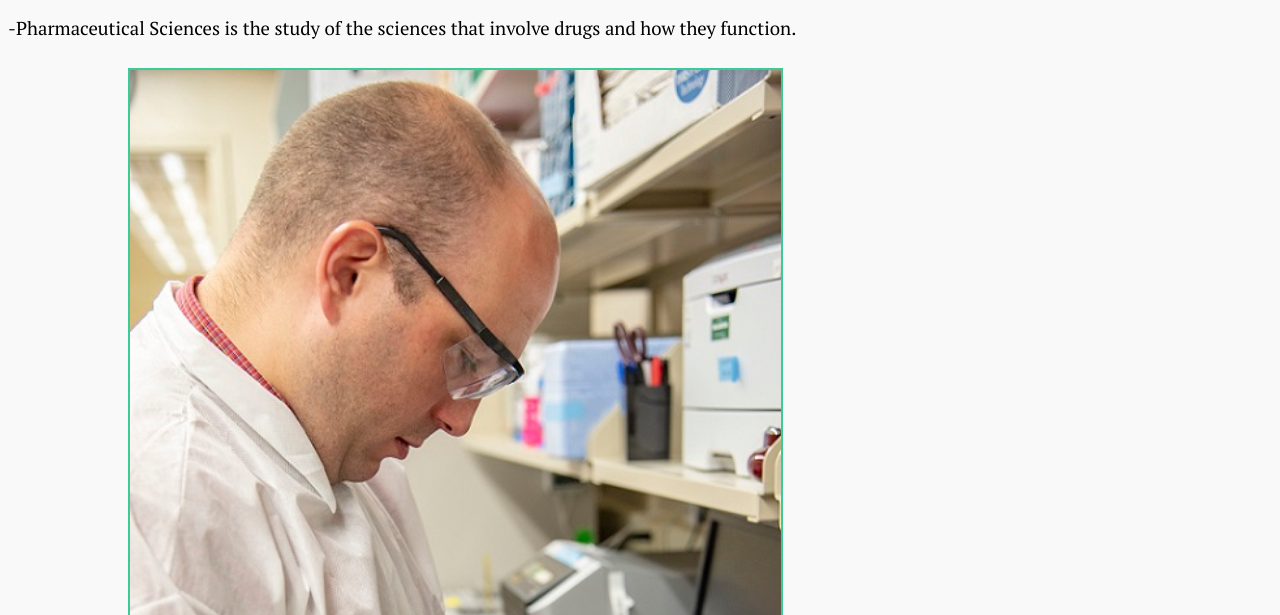
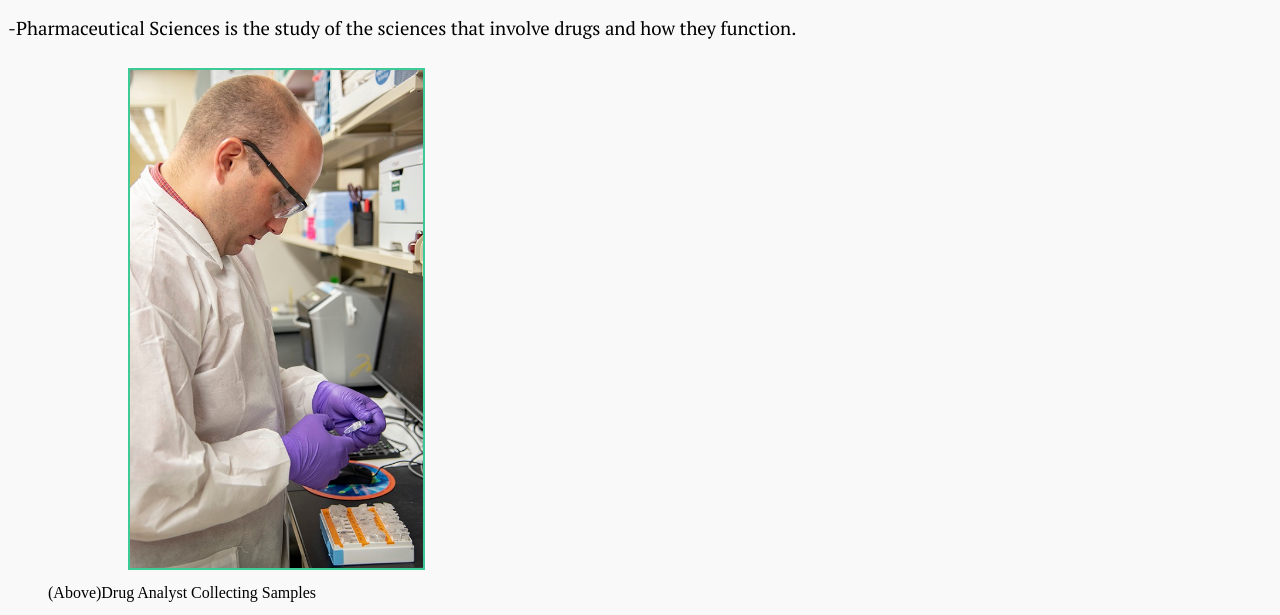
Before and after one commit to makda4/Website, a plain HTML site: page page4.html in a window 1280 px wide. Shown: the part 113-728 px from the top of the page. Drawn offline with nearby package versions, Linux system fonts and the light colour scheme.

Commit message:
pic final resize

```diff
--- a/index.css
+++ b/index.css
@@ -75,8 +75,9 @@ img {
   margin-left: 80px;
 }
 
-.drugimg {
-  height: 25%;
+div {
+  width: 45%;
+  height: auto;
 }
 
 h1 {
--- a/page4.html
+++ b/page4.html
@@ -32,10 +32,14 @@
 
     <p>-Pharmaceutical Sciences is the study of the sciences that involve drugs
       and how they function. </p>
+
     <figure>
-      <img src="drug-analyst.jpg" alt="Drug Analyst Testing Samples">
+      <div>
+        <img src="drug-analyst.jpg" alt="Drug Analyst Testing Samples">
+      </div>
       <figcaption>(Above)Drug Analyst Collecting Samples</figcaption>
     </figure>
+
     <!-- <p></p> -->
     <article>
       <!-- heading is for sr-only -->
```
